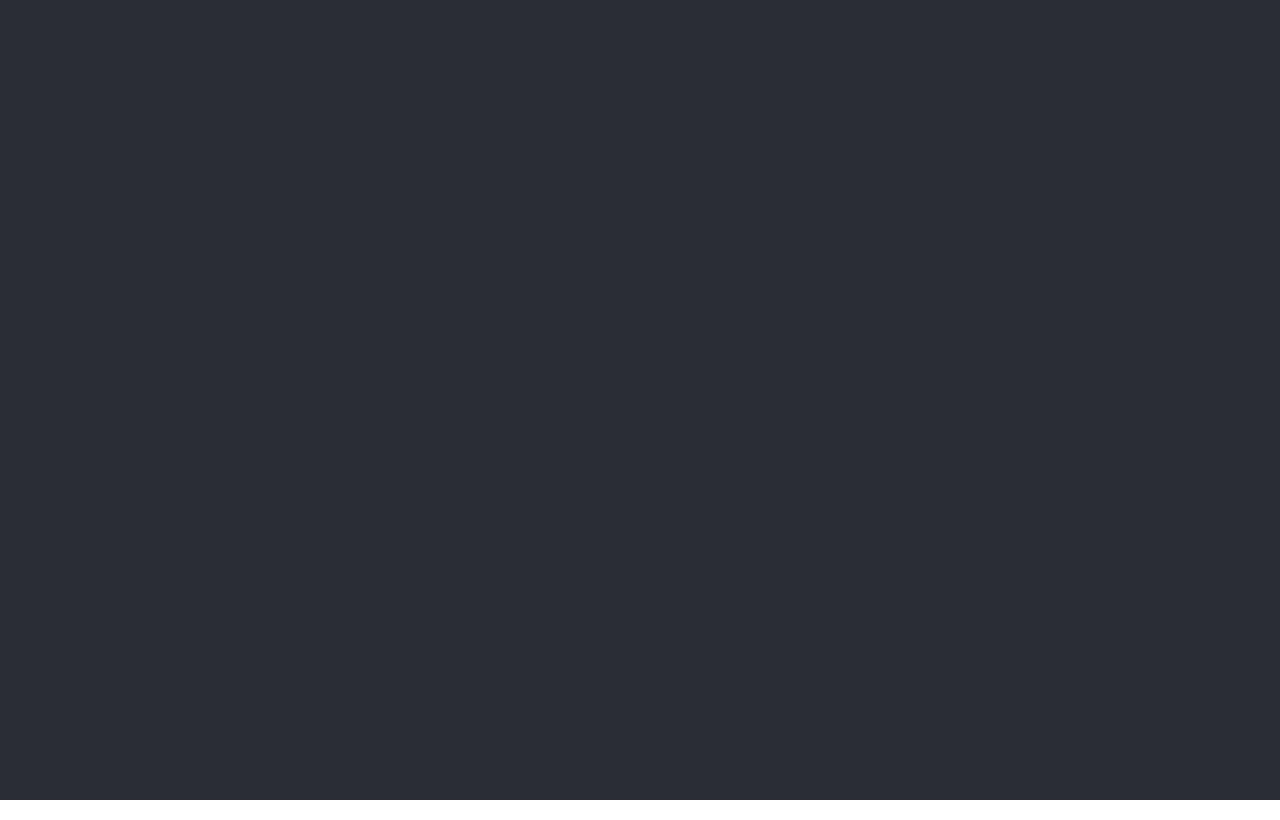
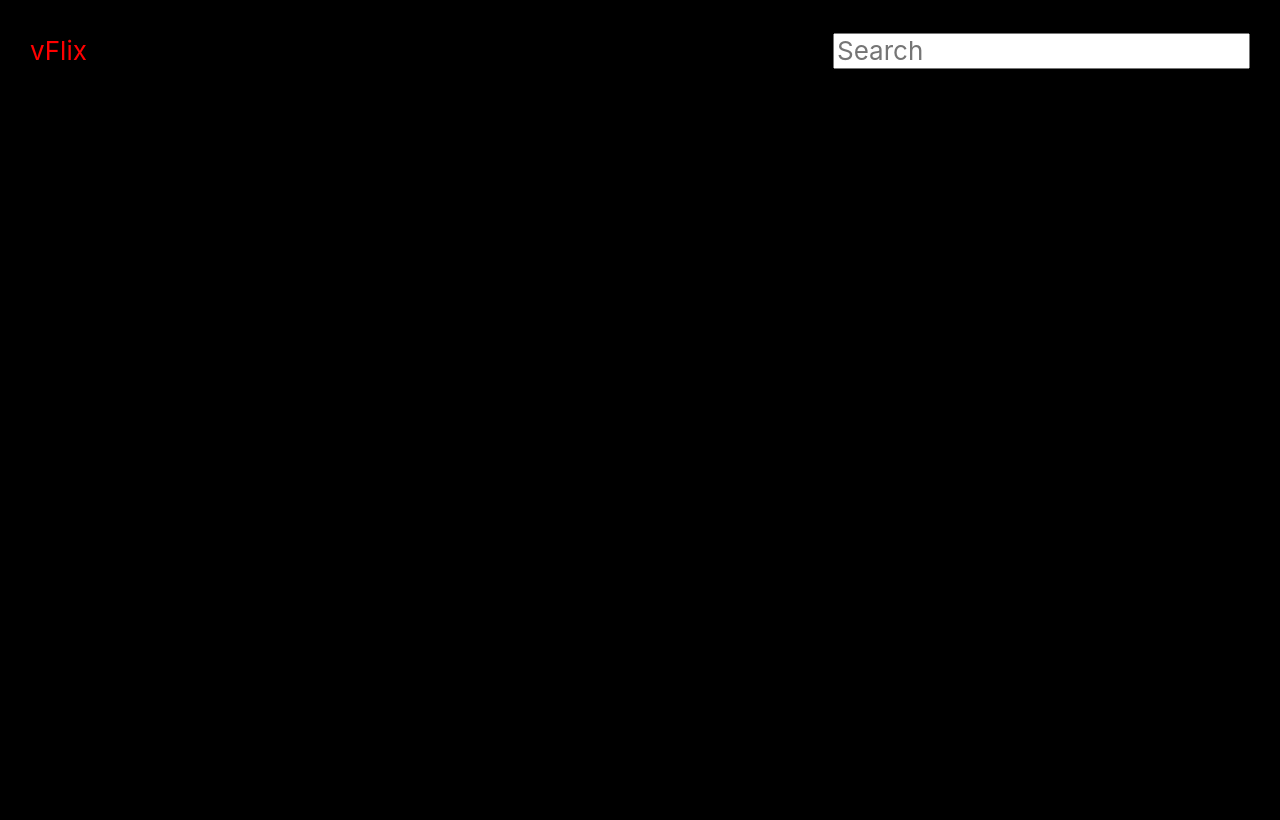
Before and after one commit to harshita-jaiswal/vflix, a React (Create React App) app: page / in a window 1280 px wide. Built offline with nearby package versions, Linux system fonts and the light colour scheme.

Commit message:
chore: setup sass style

```diff
--- a/package.json
+++ b/package.json
@@ -3,6 +3,7 @@
   "version": "0.1.0",
   "private": true,
   "dependencies": {
+    "node-sass": "^4.12.0",
     "normalize.css": "^8.0.1",
     "react": "^16.9.0",
     "react-dom": "^16.9.0",
--- a/public/index.html
+++ b/public/index.html
@@ -24,7 +24,7 @@
       work correctly both with client-side routing and a non-root public URL.
       Learn how to configure a non-root public URL by running `npm run build`.
     -->
-    <title>React App</title>
+    <title>vFlix</title>
   </head>
   <body>
     <noscript>You need to enable JavaScript to run this app.</noscript>
--- a/src/App.css
+++ /dev/null
@@ -1,33 +0,0 @@
-.App {
-  text-align: center;
-}
-
-.App-logo {
-  animation: App-logo-spin infinite 20s linear;
-  height: 40vmin;
-  pointer-events: none;
-}
-
-.App-header {
-  background-color: #282c34;
-  min-height: 100vh;
-  display: flex;
-  flex-direction: column;
-  align-items: center;
-  justify-content: center;
-  font-size: calc(10px + 2vmin);
-  color: white;
-}
-
-.App-link {
-  color: #61dafb;
-}
-
-@keyframes App-logo-spin {
-  from {
-    transform: rotate(0deg);
-  }
-  to {
-    transform: rotate(360deg);
-  }
-}
--- a/src/App.js
+++ b/src/App.js
@@ -1,12 +1,11 @@
 import React from 'react';
-import logo from './logo.svg';
-import './App.css';
 
 function App() {
 	return (
 		<div className="App">
 			<header className="App-header">
-
+				<p>vFlix</p>
+				<input placeholder="Search" />
 			</header>
 		</div>
 	);
--- /dev/null
+++ b/src/assets/styles/app.scss
@@ -0,0 +1,29 @@
+.App {
+	max-width: 1440px;
+	margin: 0 auto;
+	padding: 10px 30px;
+	background: #000;
+	height: 100vh;
+}
+
+.App-header {
+	display: flex;
+	flex-direction: row;
+	align-items: center;
+	justify-content: space-between;
+  font-size: calc(10px + 2vmin);
+	color: red;
+}
+
+.App-link {
+	color: #61dafb;
+}
+
+@keyframes App-logo-spin {
+	from {
+		transform: rotate(0deg);
+	}
+	to {
+		transform: rotate(360deg);
+	}
+}
--- /dev/null
+++ b/src/assets/styles/main.scss
@@ -0,0 +1,2 @@
+@import './base.scss';
+@import './app.scss';
--- a/src/index.js
+++ b/src/index.js
@@ -3,7 +3,7 @@ import ReactDOM from 'react-dom';
 import { Provider } from 'react-redux';
 import { createStore } from 'redux';
 import 'normalize.css';
-import './index.css';
+import './assets/styles/main.scss';
 import state from './store/reducers';
 import * as TYPE from './store/actions';
 import App from './App';
```
Also changed, not shown: src/assets/styles/base.scss (renamed from src/index.css), 1 other file (tests, documents, lock files or other folders). Lines whose indentation alone changed are shown as unchanged.
